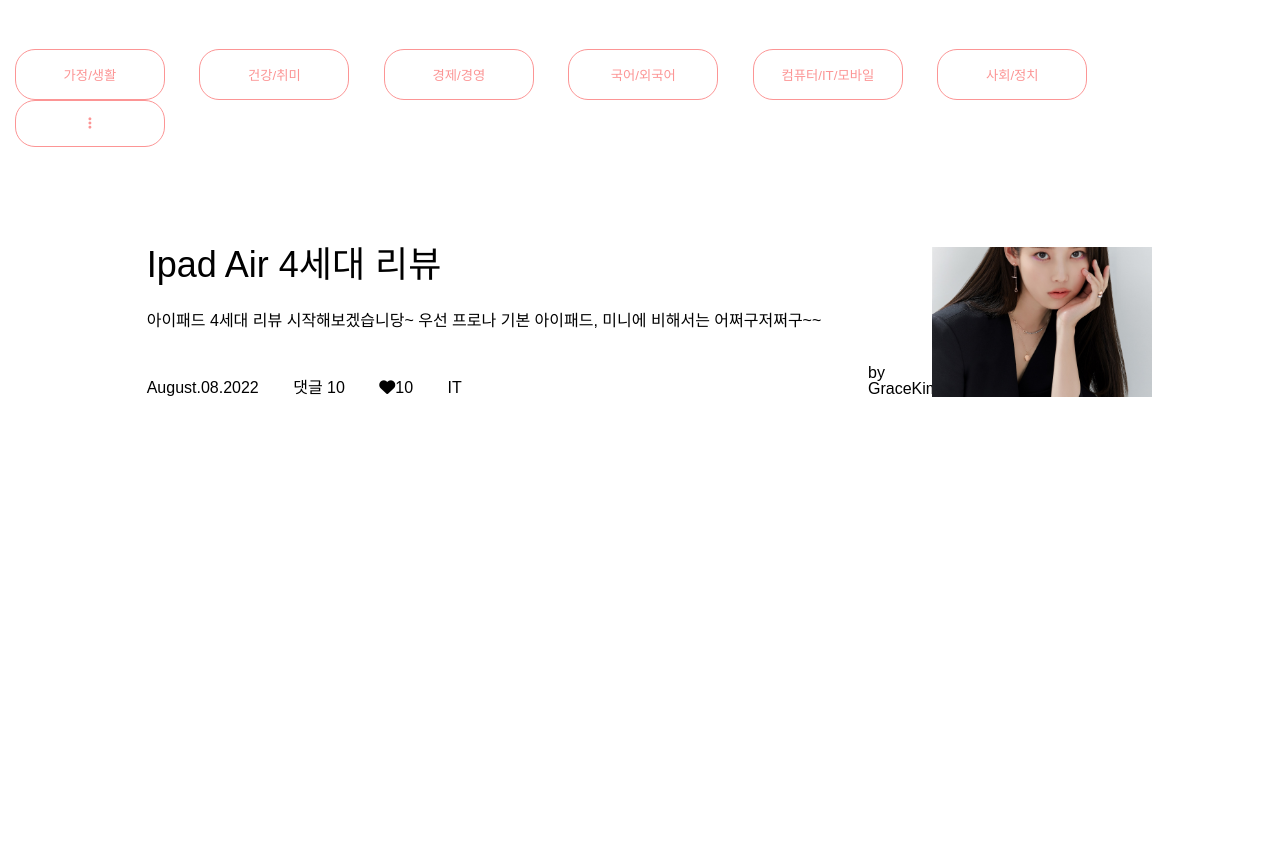
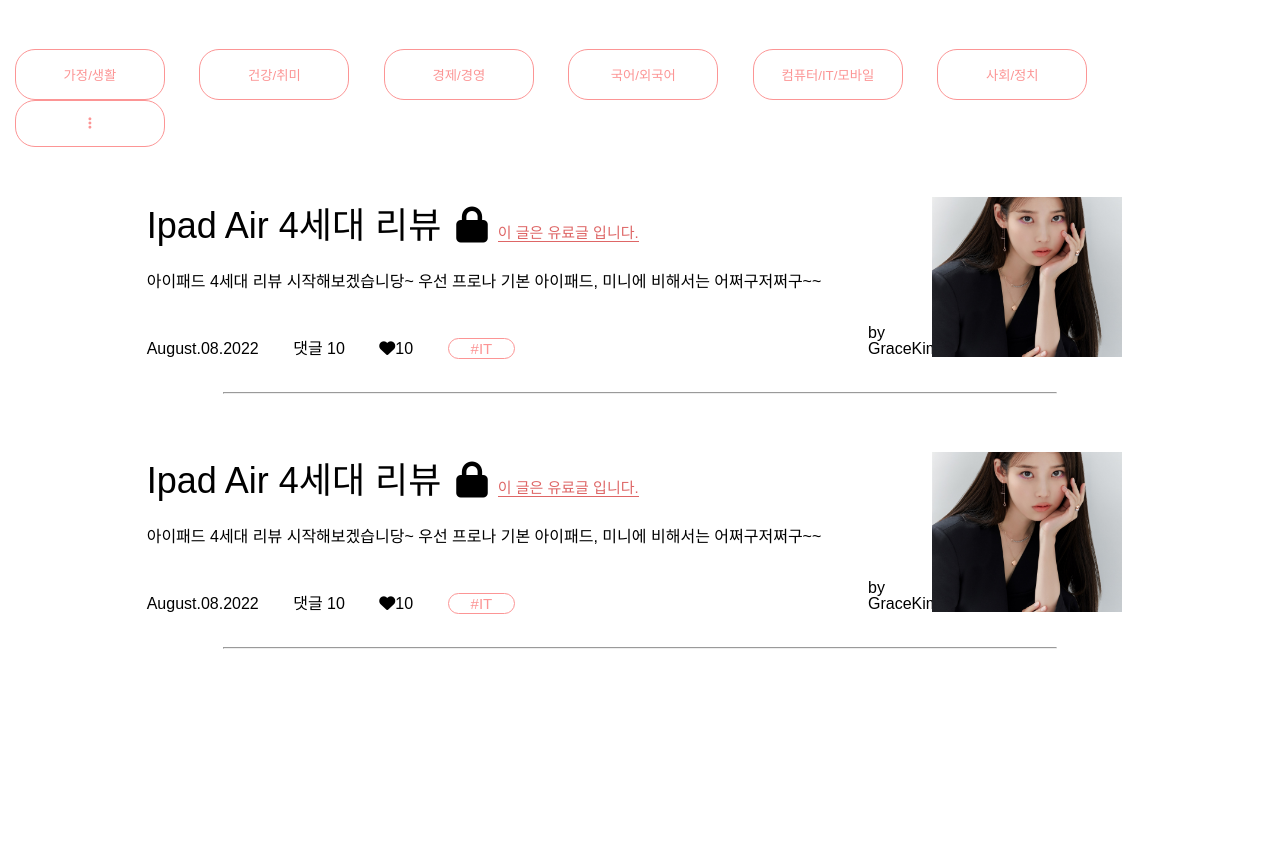
Before and after one commit to LikeLion-at-Skhu-10/Plumn, a Django app: template posts/templates/blog/list.html in a window 1280 px wide. Shown: the part 141-989 px from the top of the page. Run offline with Django 4.2, Linux system fonts and the light colour scheme; the template is opened without the code that fills it, so the values that code supplies are empty; some libraries are stand-ins or nearby versions; some web fonts are replaced.

Commit message:
중간commit

```diff
--- a/posts/templates/blog/list.html
+++ b/posts/templates/blog/list.html
@@ -54,11 +54,11 @@
             </div>
         </div>
 
-
         <div class="writing_list">
             <div class="list_text">
                 <div class="writing_title">
-                    <p class="list_title_text">Ipad Air 4세대 리뷰</p>
+                    <span class="list_title_text">Ipad Air 4세대 리뷰<i class="fa-solid fa-lock"></i>
+                        <span class="lock_free_text">이 글은 유료글 입니다.</span></span>
                 </div>
                 <div class="writing_content">
                     <p class="list_content">아이패드 4세대 리뷰 시작해보겠습니당~ 우선 프로나 기본 아이패드, 미니에 비해서는 어쩌구저쩌구~~</p>
@@ -67,7 +67,7 @@
                     <span class="list_date">August.08.2022</span>
                     <span class="list_comment">댓글 10</span>
                     <span class="list_like"><i class="fa-solid fa-heart"></i>10</span>
-                    <span class="list_tag">IT</span>
+                    <span class="list_tag_btn">#IT</span>
                 </div>
             </div>
 
@@ -78,6 +78,33 @@
                 <img src="{% static 'img/mylover.jpg' %}" alt="아이유" class="list_photosize">
             </div>
         </div>
+        <hr class="list_hr">
+        <div class="writing_list">
+            <div class="list_text">
+                <div class="writing_title">
+                    <span class="list_title_text">Ipad Air 4세대 리뷰<i class="fa-solid fa-lock"></i>
+                        <span class="lock_free_text">이 글은 유료글 입니다.</span></span>
+                </div>
+                <div class="writing_content">
+                    <p class="list_content">아이패드 4세대 리뷰 시작해보겠습니당~ 우선 프로나 기본 아이패드, 미니에 비해서는 어쩌구저쩌구~~</p>
+                </div>
+                <div class="writing_dateother">
+                    <span class="list_date">August.08.2022</span>
+                    <span class="list_comment">댓글 10</span>
+                    <span class="list_like"><i class="fa-solid fa-heart"></i>10</span>
+                    <span class="list_tag_btn">#IT</span>
+                </div>
+            </div>
+
+            <div class="list_who">
+                <span class="list_writer">by GraceKim</span>
+            </div>
+            <div class="list_photo">
+                <img src="{% static 'img/mylover.jpg' %}" alt="아이유" class="list_photosize">
+            </div>
+        </div>
+        <hr class="list_hr">
+
     </div>
 
     <script src="{% static 'js/list_btn.js' %}"></script>
--- a/static/css/post.css
+++ b/static/css/post.css
@@ -404,12 +404,22 @@ body {
   flex-direction: column;
   flex-wrap: wrap;
   align-content: space-around;
-  margin-top: 100px;
+  margin-top: 60px;
   margin-left: 100px;
 }
 
 .writing_title {
   margin-bottom: 30px;
+}
+
+.fa-lock {
+  margin-left: 15px;
+}
+
+.lock_free_text {
+  font-size: 15px;
+  color: #de6666;
+  border-bottom: 1px solid #de6666;
 }
 
 .writing_content {
@@ -428,6 +438,15 @@ body {
   margin-right: 30px;
 }
 
+.list_tag_btn {
+  border: 1px solid #fc9595;
+  text-align: center;
+  padding: 1px 22px;
+  border-radius: 15px;
+  color: #fc9595;
+  font-size: 15px;
+}
+
 .list_who {
   display: flex;
   width: 5%;
@@ -436,6 +455,7 @@ body {
 .list_writer {
   display: flex;
   align-items: flex-end;
+  margin-bottom: 40px;
 }
 
 .list_photo {
@@ -447,7 +467,62 @@ body {
 
 .list_photosize {
   display: flex;
-  width: 220px;
-  height: 150px;
+  width: 190px;
+  height: 160px;
   object-fit: cover;
+  margin-bottom: 40px;
 }
+
+.list_hr {
+  width: 65%;
+  margin-top: -5px;
+}
+
+/***********************************************/
+/* read.html 글 읽기 페이지 */
+
+.rd_img {
+  width: 100%;
+  height: 500px;
+}
+
+.background_img {
+  width: 100%;
+  height: 400px;
+  object-fit: cover;
+  object-position: center;
+  opacity: 0.5;
+}
+
+.rd_text {
+  text-align: center;
+  position: absolute;
+  top: 35%;
+  left: 50%;
+  transform: translate(-50%, -50%);
+  font-size: 40px;
+}
+
+.tt_wrap {
+  width: 50%;
+  height: auto;
+  margin: 0 auto;
+  font-size: 24px;
+  line-height: 1.5em;
+  word-spacing: 1px;
+}
+
+.tt_btn_wrap {
+  display: flex;
+  margin-top: 100px;
+  justify-content: space-between;
+}
+
+.tt_feedback {
+  border: 1px solid #fc9595;
+  text-align: center;
+  padding: 1px 22px;
+  border-radius: 15px;
+  color: #fc9595;
+  font-size: 15px;
+}
```
Also changed, not shown: posts/templates/blog/read.html (+37 -1 lines).
